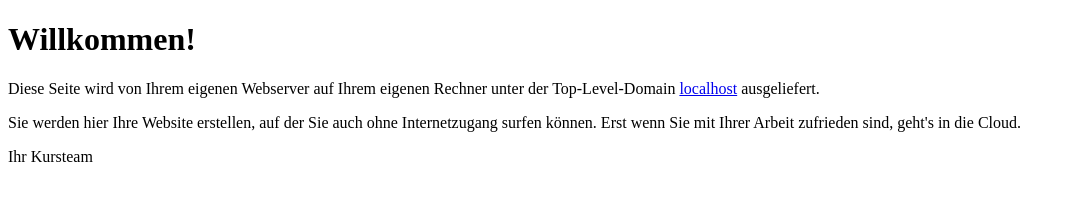
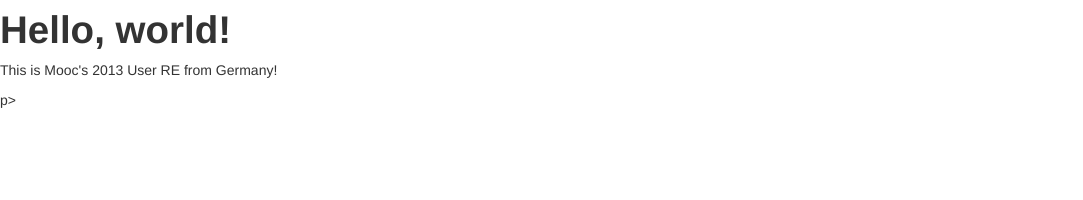
Before and after one commit to crivetty/thm, a plain HTML site: page index.html in a window 1280 px wide. Shown: the whole page, without its empty margins (0-1083 px from the left). Drawn offline with nearby package versions, Linux system fonts and the light colour scheme; files that its build step writes are made by us from their sources.

Commit message:
First Page

```diff
--- a/index.html
+++ b/index.html
@@ -1,25 +1,15 @@
     <!DOCTYPE html>
     <html>
     <head>
-<meta http-equiv="Content-Type" content="text/html;charset=utf-8" />
-<title>Willkommen!</title>
+    <title>Mooc's UserPage RocEhl</title>
+    <meta name="viewport" content="width=device-width, initial-scale=1.0">
+    <!-- Bootstrap -->
+    <link href="css/bootstrap.min.css" rel="stylesheet" media="screen">
     </head>
     <body>
-<header>
-	<h1>Willkommen!</h1>
-</header>
-<article>
-	<p>
-		Diese Seite wird von Ihrem eigenen Webserver auf Ihrem eigenen Rechner unter der Top-Level-Domain
-		<a href="http://localhost">localhost</a> ausgeliefert.
-	</p>
-	<p>
-		Sie werden hier Ihre Website erstellen, auf der Sie auch ohne Internetzugang surfen können.
-		Erst wenn Sie mit Ihrer Arbeit zufrieden sind, geht's in die Cloud.
-	</p>
-	<p>
-		Ihr Kursteam
-	</p>
-</article>
+    <h1>Hello, world!</h1>
+    <p> This is Mooc's 2013 User RE from Germany!</p>p>
+    <script src="http://code.jquery.com/jquery.js"></script>
+    <script src="js/bootstrap.min.js"></script>
     </body>
     </html>
```
Also changed, not shown: 1 other file. Lines whose indentation alone changed are shown as unchanged.
